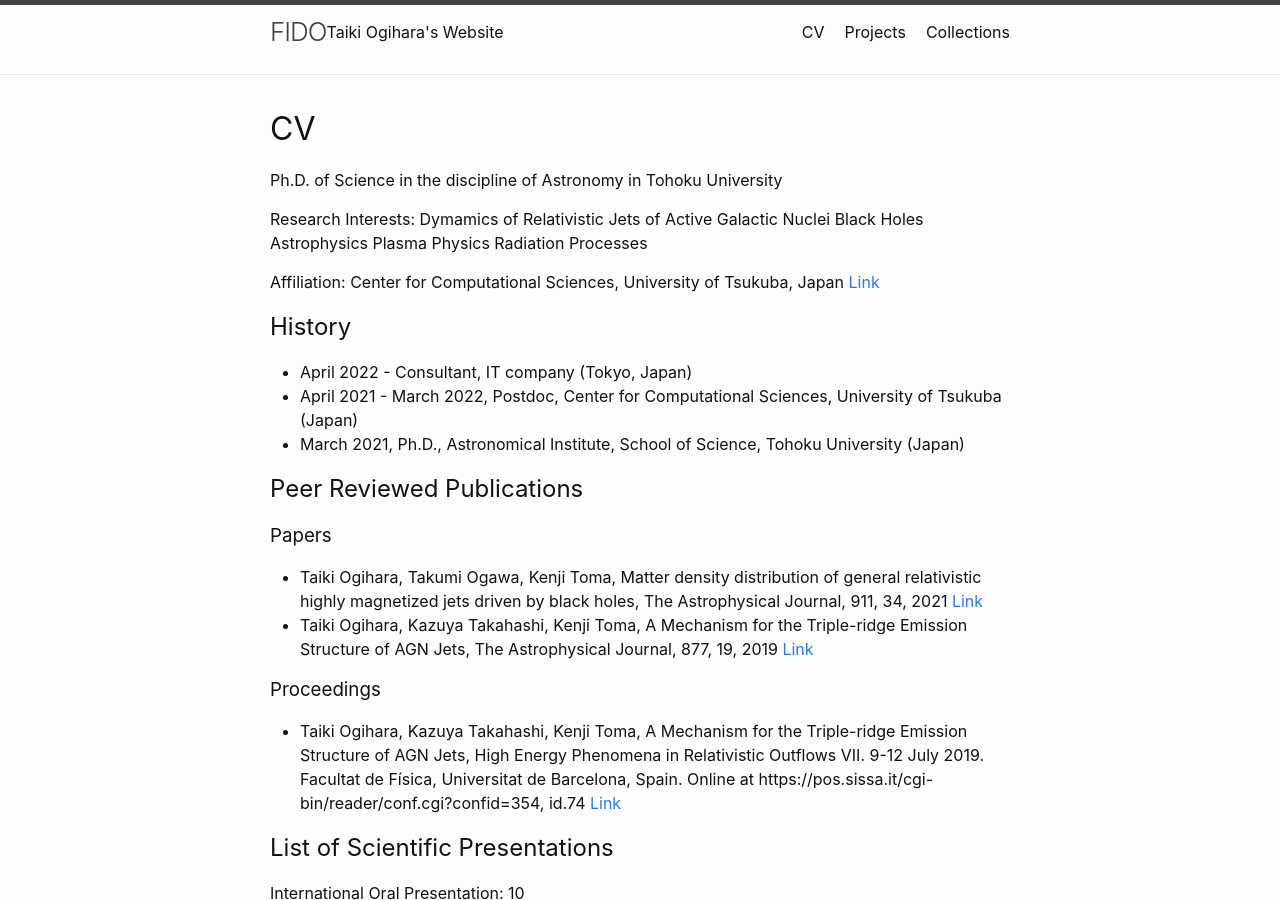
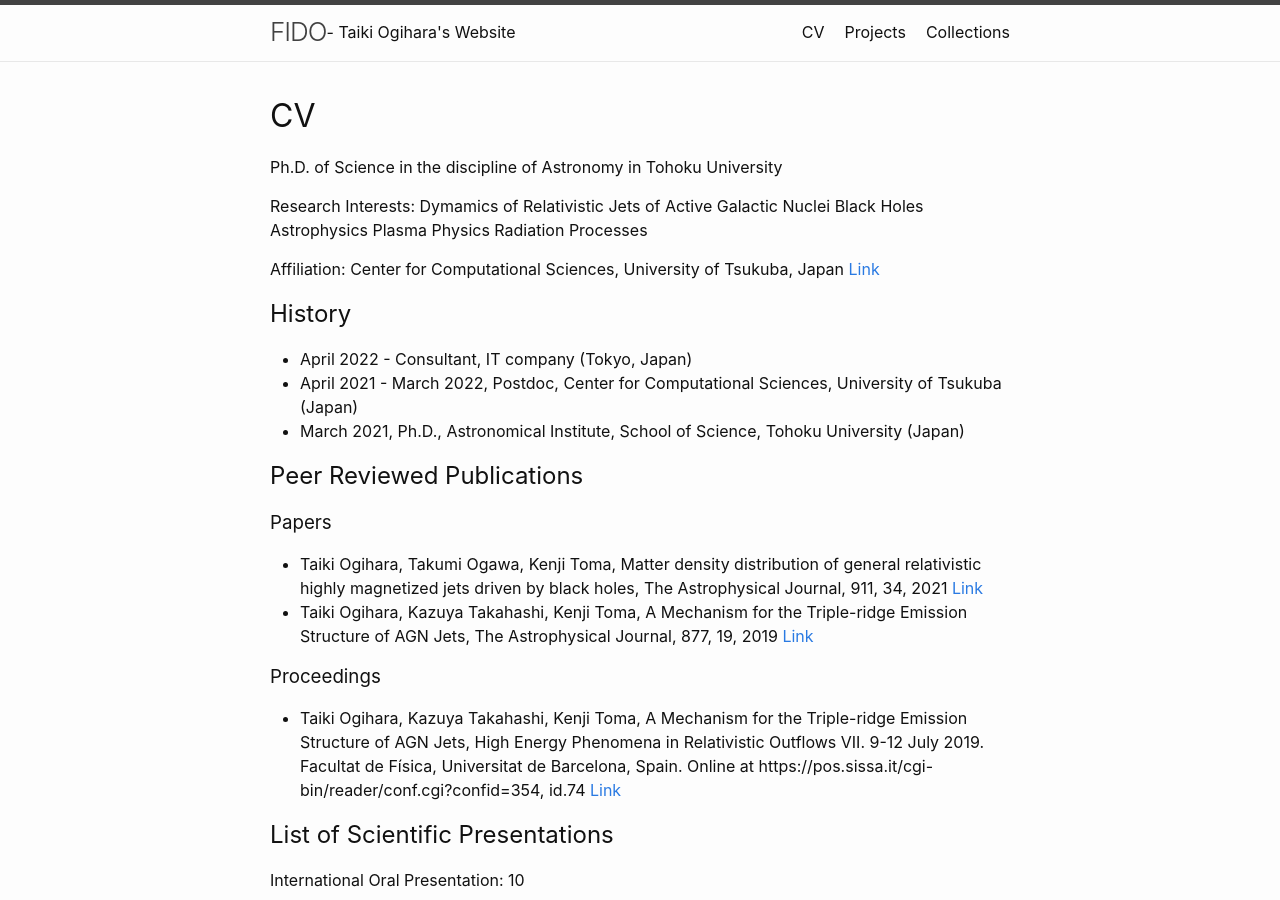
Before and after one commit to taikiogihara/taikiogihara.github.io, a Jekyll site: the page built from CV.md, in a window 1280 px wide and 900 px high. Built offline with Jekyll 4.4.1, drawn with Linux system fonts in a browser that asks for light colours; our own code applies the rules of GitHub Pages for plain Markdown files.

Commit message:
header description updated

```diff
--- a/_includes/header.html
+++ b/_includes/header.html
@@ -4,7 +4,9 @@
     {%- assign default_paths = site.pages | map: "path" -%}
     {%- assign page_paths = site.header_pages | default: default_paths -%}
     {%- assign titles_size = site.pages | map: 'title' | join: '' | size -%}
-    <a class="site-title" rel="author" href="{{ "/" | relative_url }}">{{ site.title | escape }}</a>
+    <a class="site-title" rel="author" href="{{ "/" | relative_url }}">
+      {{ site.title | escape }}
+    </a> - {{ site.description | escape }}
 
     {%- if titles_size > 0 -%}
       <nav class="site-nav">
@@ -27,7 +29,5 @@
         </div>
       </nav>
     {%- endif -%}
-
-    <p>{{ site.description | escape }}</p>
   </div>
 </header>
```
